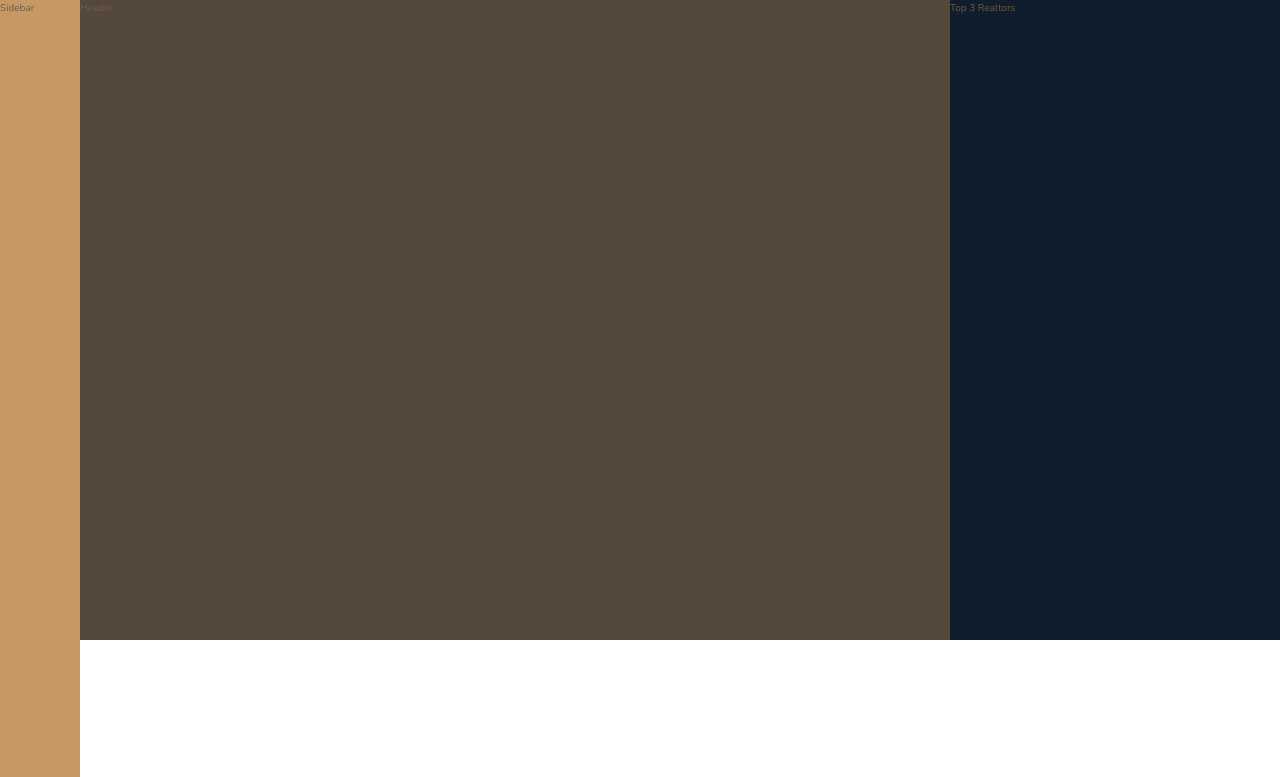
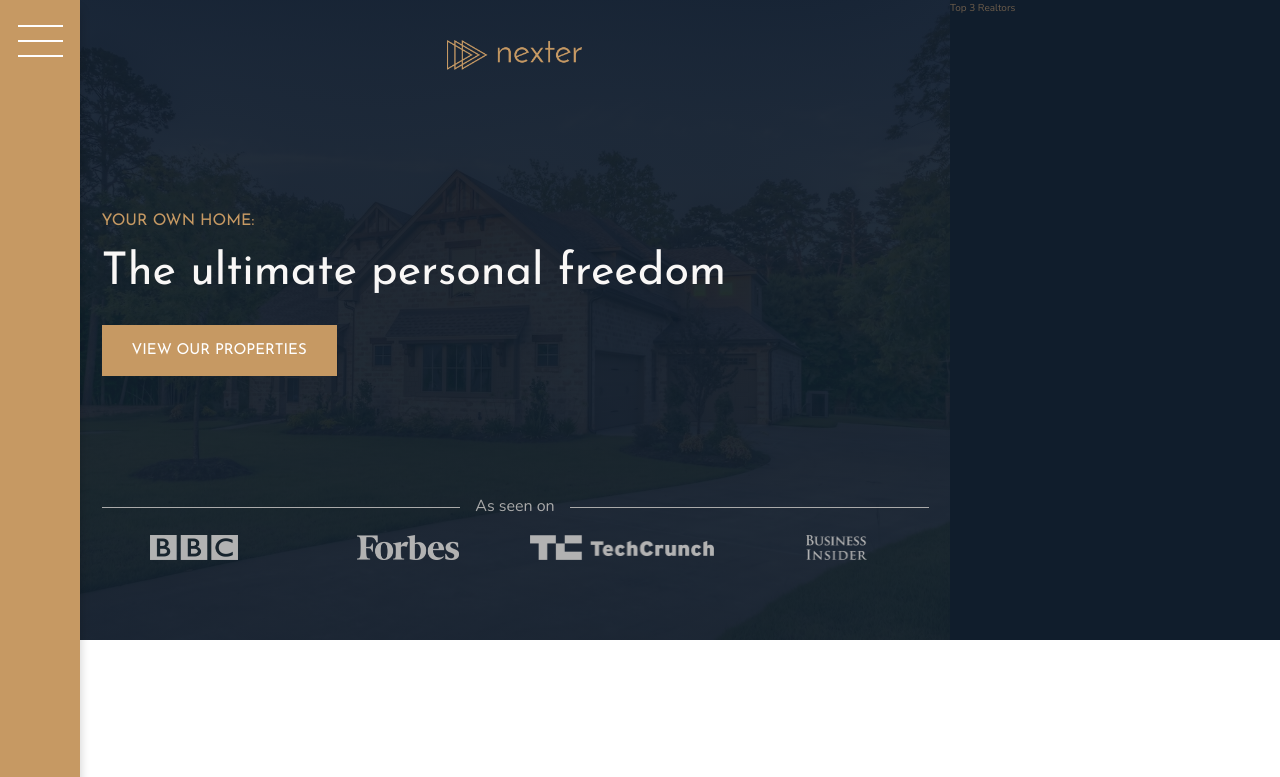
Before and after one commit to muknan/Nexter, a website: page index.html in a window 1280 px wide. Shown: the top 777 px of the page. Drawn offline with nearby package versions, Linux system fonts and the light colour scheme.

Commit message:
Building header

```diff
--- a/index.html
+++ b/index.html
@@ -15,8 +15,20 @@
     <title>nexter &mdash; your home, your freedom</title>
   </head>
   <body class="container">
-    <div class="sidebar">Sidebar</div>
-    <header class="header">Header</header>
+    <div class="sidebar"><button class="nav-btn"></button></div>
+    <header class="header">
+      <img src="img/logo.png" alt="Nexter logo" class="header__logo" />
+      <h3 class="heading-3">Your own home:</h3>
+      <h1 class="heading-1">The ultimate personal freedom</h1>
+      <button class="btn header__btn">View our properties</button>
+      <div class="header__seenon-text">As seen on</div>
+      <div class="header__seenon-logos">
+        <img src="img/logo-bbc.png" alt="BBC logo" />
+        <img src="img/logo-forbes.png" alt="Forbes logo" />
+        <img src="img/logo-techcrunch.png" alt="Techcrunch logo" />
+        <img src="img/logo-bi.png" alt="Business insider logo" />
+      </div>
+    </header>
     <div class="realtors">Top 3 Realtors</div>
     <section class="features">
       <div class="feature">
--- a/sass/_header.scss
+++ b/sass/_header.scss
@@ -1,4 +1,58 @@
 .header {
   background-color: $color-grey-dark-1;
   grid-column: full-start / col-end 6;
+  background-image: linear-gradient(
+      rgba($color-secondary, 0.93),
+      rgba($color-secondary, 0.93)
+    ),
+    url(../img/hero.jpeg);
+  background-size: cover;
+  background-position: center;
+  padding: 8rem;
+  padding-top: 4rem;
+
+  display: grid;
+  grid-template-rows: 1fr min-content 6rem 1fr;
+  grid-template-columns: max-content;
+  gap: 1.5rem;
+  justify-content: center;
+
+  &__logo {
+    height: 3rem;
+    justify-self: center;
+  }
+
+  &__seenon-text {
+    display: grid;
+    grid-template-columns: 1fr max-content 1fr;
+    align-items: center;
+    column-gap: 1.5rem;
+
+    color: $color-grey-light-2;
+    font-size: 1.6rem;
+
+    &::before,
+    &::after {
+      content: "";
+      height: 1px;
+      display: block;
+      background-color: currentColor;
+    }
+  }
+
+  &__seenon-logos {
+    display: grid;
+    grid-template-columns: repeat(4, 1fr);
+    column-gap: 3rem;
+    justify-items: center;
+    img {
+      height: 2.5rem;
+      filter: brightness(70%);
+    }
+  }
+
+  &__btn {
+    align-self: start;
+    justify-self: start;
+  }
 }
--- a/sass/_homes.scss
+++ b/sass/_homes.scss
@@ -77,6 +77,8 @@
     display: flex;
     align-items: center;
 
+    flex: 0 0 auto;
+
     gap: 1rem;
 
     font-size: 1.5rem;
--- a/sass/_sidebar.scss
+++ b/sass/_sidebar.scss
@@ -2,4 +2,35 @@
   background-color: $color-primary;
   grid-column: sidebar-start / sidebar-end;
   grid-row: 1 / -1;
+  display: flex;
+  justify-content: center;
+  box-shadow: 0 1rem 1rem rgba(#000, 0.2);
+  z-index: 40;
 }
+
+.nav-btn {
+  border: none;
+  border-radius: 0;
+
+  background-color: #fff;
+  height: 2px;
+  width: 4.5rem;
+  margin-top: 4rem;
+
+  &::before,
+  &::after {
+    content: "";
+    background-color: #fff;
+    height: 2px;
+    width: 4.5rem;
+    display: block;
+  }
+
+  &::before {
+    transform: translateY(-1.5rem);
+  }
+
+  &::after {
+    transform: translateY(1.3rem);
+  }
+}
--- a/sass/_typography.scss
+++ b/sass/_typography.scss
@@ -5,6 +5,9 @@
 
 .heading-1 {
   @extend %heading;
+  font-size: 4.5rem;
+  color: $color-grey-light-1;
+  line-height: 1;
 }
 
 .heading-2 {
```
Also changed, not shown: css/style.css.
